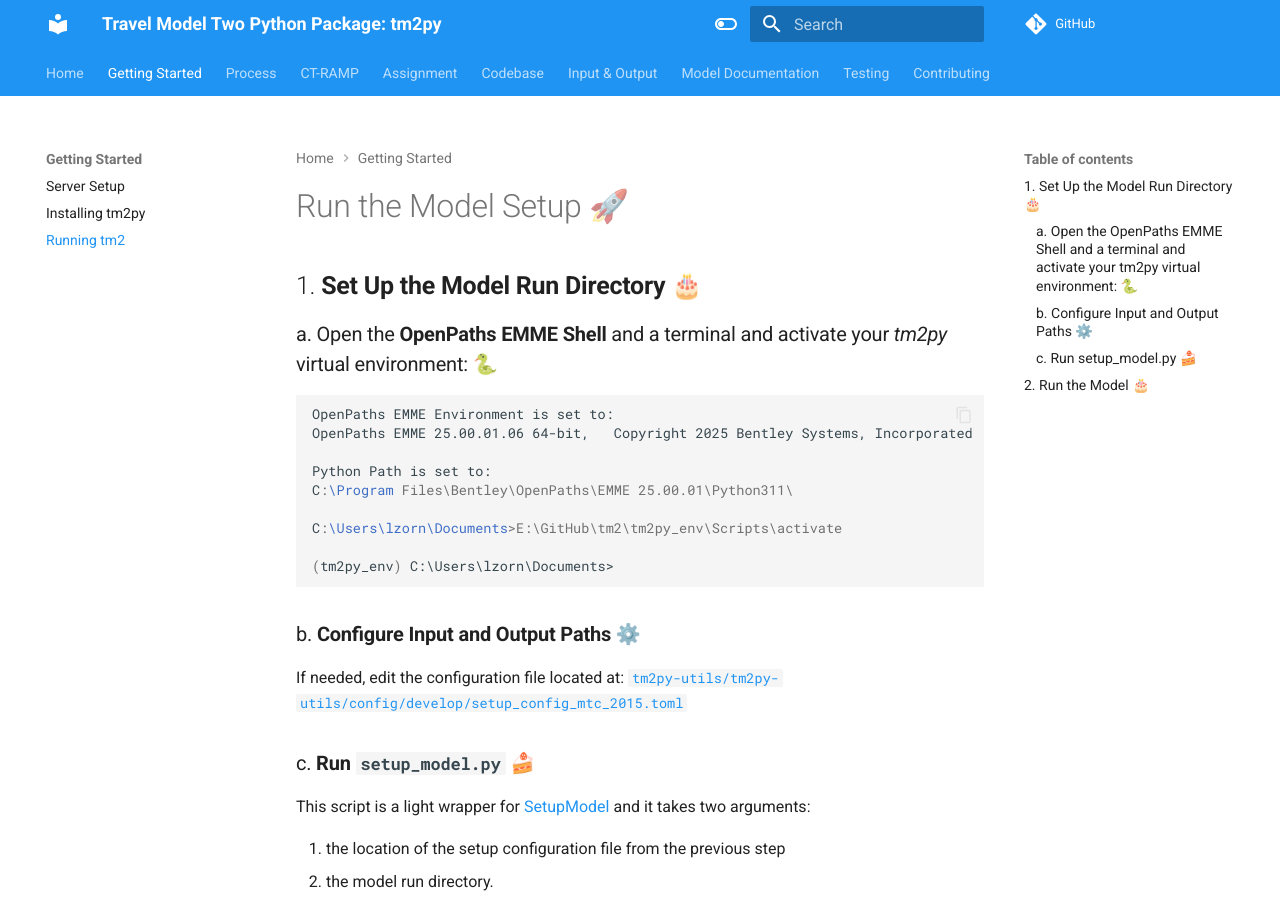
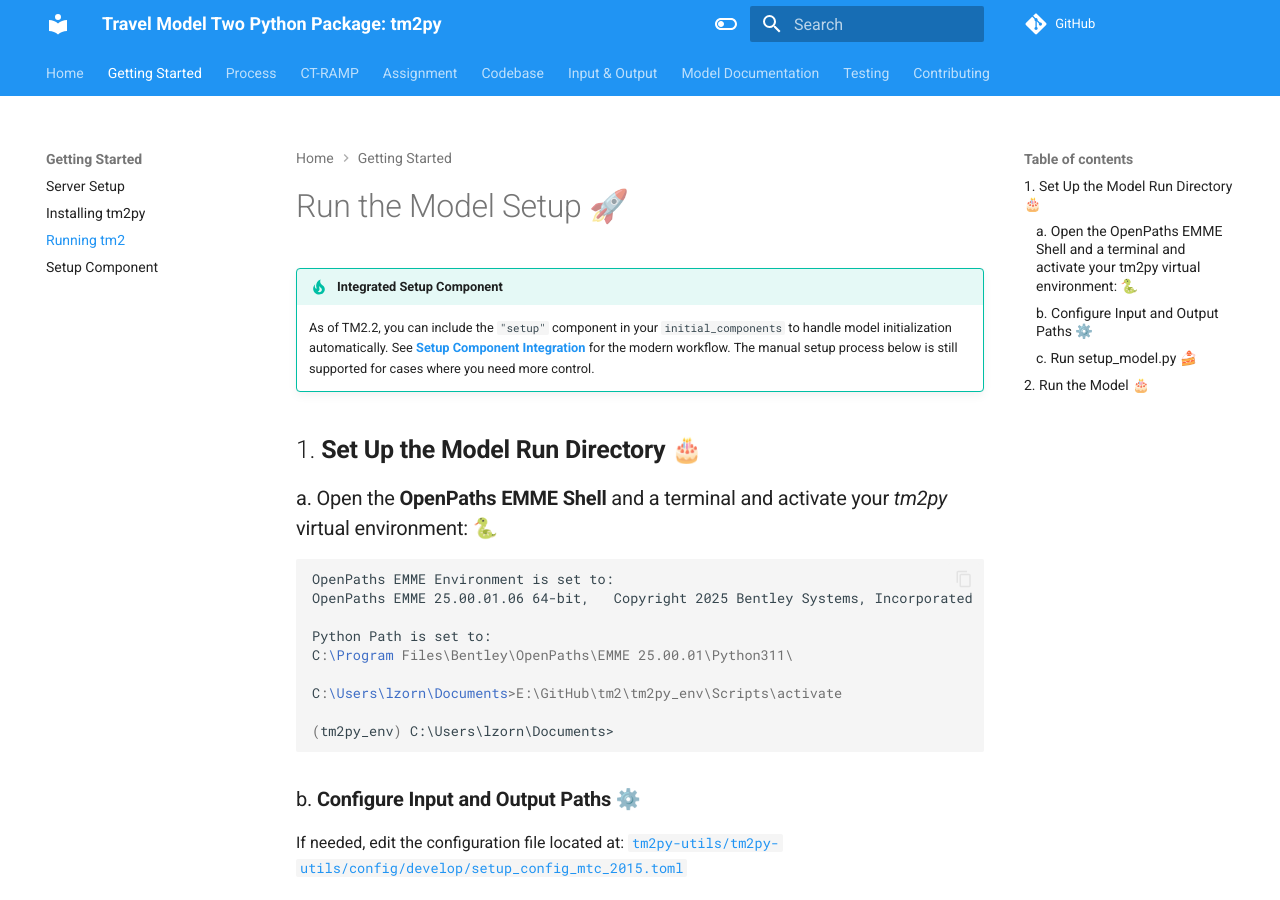
Before and after one commit to BayAreaMetro/tm2py, an MkDocs documentation site: the page built from docs/run.md, in a window 1280 px wide and 900 px high. Built offline with MkDocs 1.6.1 and Material for MkDocs 9.7.7, drawn with Linux system fonts in a browser that asks for light colours; nearby versions of some CDN libraries; comment, search, counter and statistics services are not loaded.

```diff
--- a/docs/run.md
+++ b/docs/run.md
@@ -1,5 +1,8 @@
 
 # Run the Model Setup 🚀
+
+!!! tip "Integrated Setup Component"
+    As of TM2.2, you can include the `"setup"` component in your `initial_components` to handle model initialization automatically. See **[Setup Component Integration](setup-component-integration.md)** for the modern workflow. The manual setup process below is still supported for cases where you need more control.
 
 ## 1. **Set Up the Model Run Directory** 🎂
 
--- a/mkdocs.yml
+++ b/mkdocs.yml
@@ -58,6 +58,7 @@ nav:
     - Server Setup: server-setup.md
     - Installing tm2py: install.md
     - Running tm2: run.md
+    - Setup Component: setup-component-integration.md
   - Process: process.md
   - CT-RAMP:
     - Overview: ctramp/index.md
```
Also changed, not shown: docs/input/network.md (+3 -0 lines).
